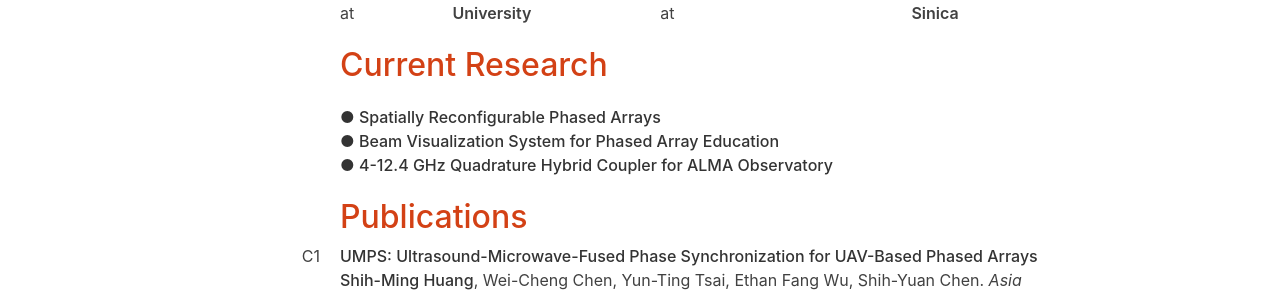
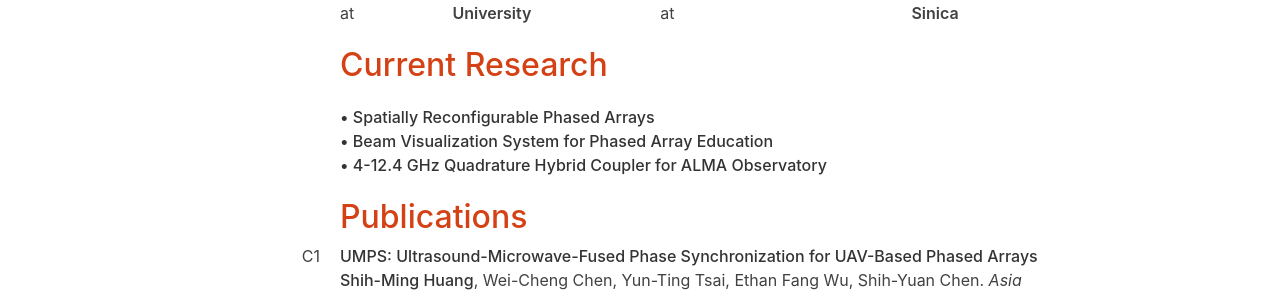
Before and after one commit to Shih-Ming/mypage, a Jekyll site: the page built from cv.html, in a window 1280 px wide. Shown: the part 219-514 px from the top of the page. Built offline with Jekyll 4.4.1, drawn with Linux system fonts in a browser that asks for light colours; part of the change alters nothing that is shown.

Commit message:
change the bullet points

```diff
--- a/cv.html
+++ b/cv.html
@@ -17,9 +17,9 @@ title: CV
 <h2>Current Research</h2>
 
 <p>
-<h3>&#x25CF Spatially Reconfigurable Phased Arrays</h3>
-<h3>&#x25CF Beam Visualization System for Phased Array Education</h3>
-<h3>&#x25CF 4-12.4 GHz Quadrature Hybrid Coupler for ALMA Observatory</h3>
+<h3>&#x2022 Spatially Reconfigurable Phased Arrays</h3>
+<h3>&#x2022 Beam Visualization System for Phased Array Education</h3>
+<h3>&#x2022 4-12.4 GHz Quadrature Hybrid Coupler for ALMA Observatory</h3>
 </p>
 
 <h2>Publications</h2>
```
